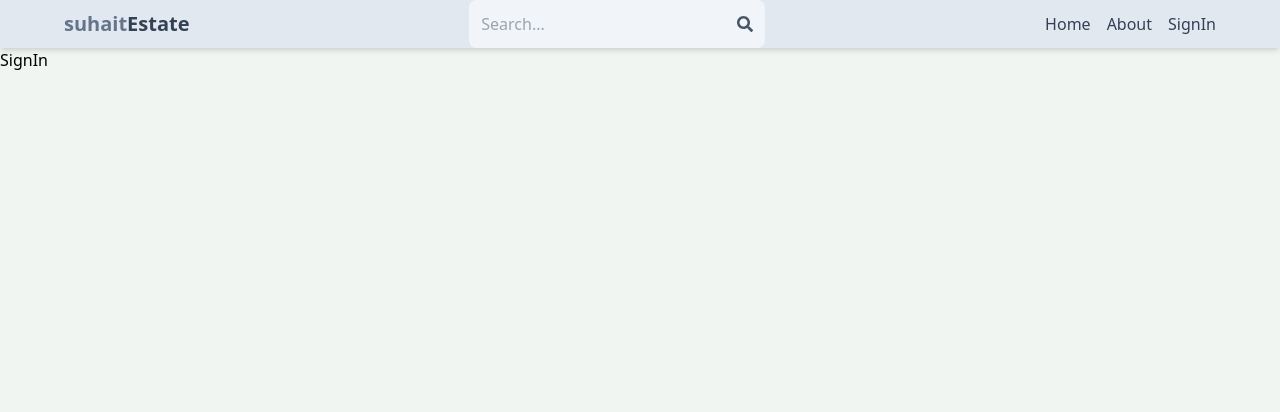
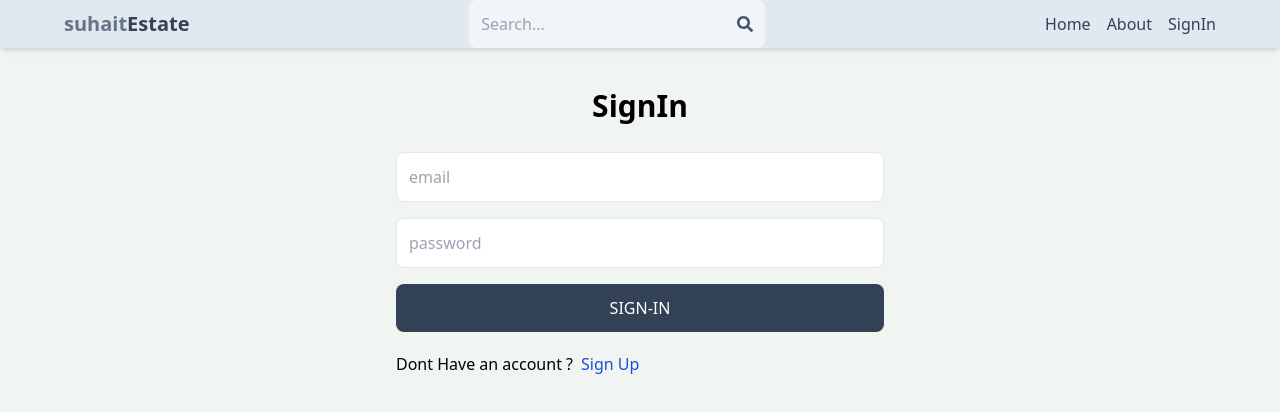
Before and after one commit to Suhaitsht/Mern-RealEstate, a React (Vite) app in the folder client/: page /sign-in in a window 1280 px wide. Shown: the top 412 px of the page. Built offline with nearby package versions, Linux system fonts and the light colour scheme.

Commit message:
complete signin functionality

```diff
--- a/client/src/pages/SignIn.jsx
+++ b/client/src/pages/SignIn.jsx
@@ -1,6 +1,81 @@
 // eslint-disable-next-line no-unused-vars
-import React from "react";
+import React, { useState } from "react";
+import { Link, useNavigate } from "react-router-dom";
 
 export default function SignIn() {
-  return <div>SignIn</div>;
+  const [formData, setFormData] = useState({});
+  const [error, setError] = useState(null);
+  const [loading, setLoading] = useState();
+  const navigate = useNavigate();
+
+  const handleChange = (e) => {
+    setFormData({
+      ...formData,
+      [e.target.id]: e.target.value,
+    });
+  };
+
+  const handleSubmit = async (e) => {
+    e.preventDefault();
+
+    try {
+      setLoading(true);
+
+      const res = await fetch("/api/auth/signin", {
+        method: "POST",
+        headers: { "Content-Type": "application/json" },
+        body: JSON.stringify(formData),
+      });
+
+      const data = await res.json();
+
+      if (data.success === false) {
+        setLoading(false);
+        setError(data.message);
+        return;
+      }
+      setLoading(false);
+      setError(null);
+      navigate("/sign-in");
+    } catch (error) {
+      setLoading(false);
+      setError(error.message);
+      console.log(error);
+    }
+  };
+  return (
+    <div className="p-3 max-w-lg mx-auto">
+      <h1 className="text-3xl text-center font-semibold my-7">SignIn</h1>
+      <form className="flex flex-col gap-4" onSubmit={handleSubmit}>
+        <input
+          type="email"
+          placeholder="email"
+          className="border p-3 rounded-lg"
+          id="email"
+          onChange={handleChange}
+        />
+        <input
+          type="password"
+          placeholder="password"
+          className="border p-3 rounded-lg"
+          id="password"
+          onChange={handleChange}
+        />
+        <button
+          className="bg-slate-700 text-white p-3 rounded-lg uppercase hover:opacity-95 disabled:opacity-95
+        "
+          disabled={loading}
+        >
+          {loading ? "Loading....." : "Sign-In"}
+        </button>
+      </form>
+      <div className="flex gap-2 mt-5">
+        <p> Dont Have an account ? </p>
+        <Link to={"/sign-up"}>
+          <span className="text-blue-700">Sign Up</span>
+        </Link>
+      </div>
+      {error && <p className="text-red-500 mt-5 font-semibold">{error}</p>}
+    </div>
+  );
 }
```
